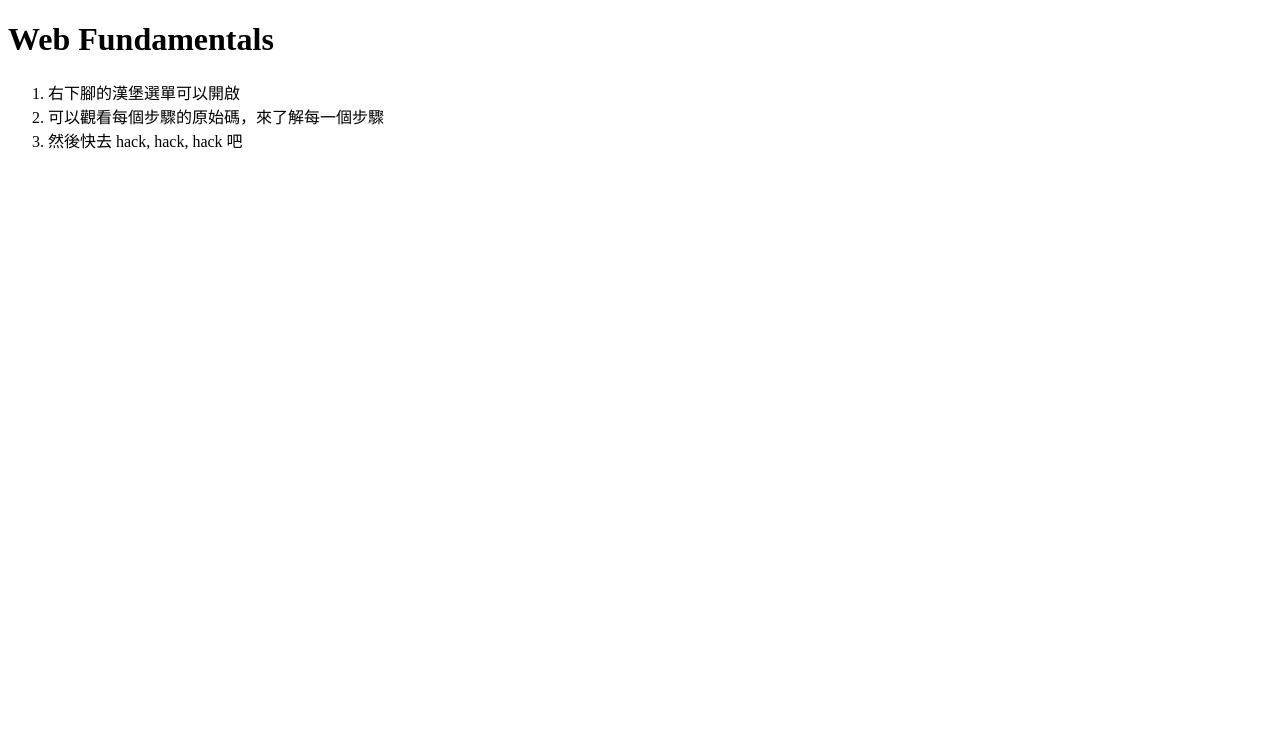
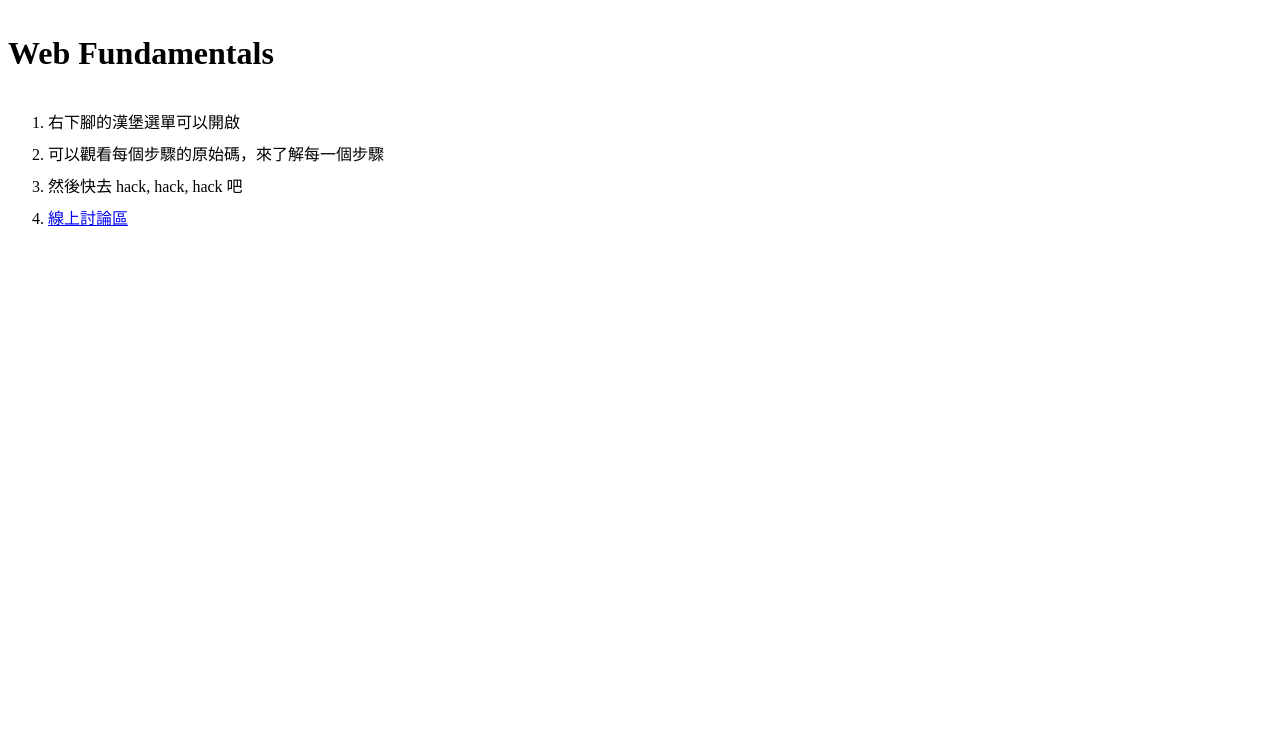
Before and after one commit to shiningjason/LusterTraining-WebFundamentals, a website: page src/index.html in a window 1280 px wide. Shown: the top 730 px of the page. Drawn offline with Linux system fonts and the light colour scheme.

Commit message:
新增線上討論區連結

```diff
--- a/src/index.html
+++ b/src/index.html
@@ -4,6 +4,11 @@
   <meta charset="UTF-8">
   <title>Web Fundamentals</title>
   <link rel="stylesheet" href="css/tutorial.css">
+  <style>
+    * {
+      line-height: 2em;
+    }
+  </style>
 </head>
 <body>
   <h1>Web Fundamentals</h1>
@@ -11,6 +16,7 @@
     <li>右下腳的漢堡選單可以開啟</li>
     <li>可以觀看每個步驟的原始碼，來了解每一個步驟</li>
     <li>然後快去 hack, hack, hack 吧</li>
+    <li><a href="https://hackpad.com/Web-Fundamentals-Forum-NGeJRjJSgHP" target="_blank">線上討論區</a></li>
   </ol>
   <script src="js/tutorial.js"></script>
 </body>
```
